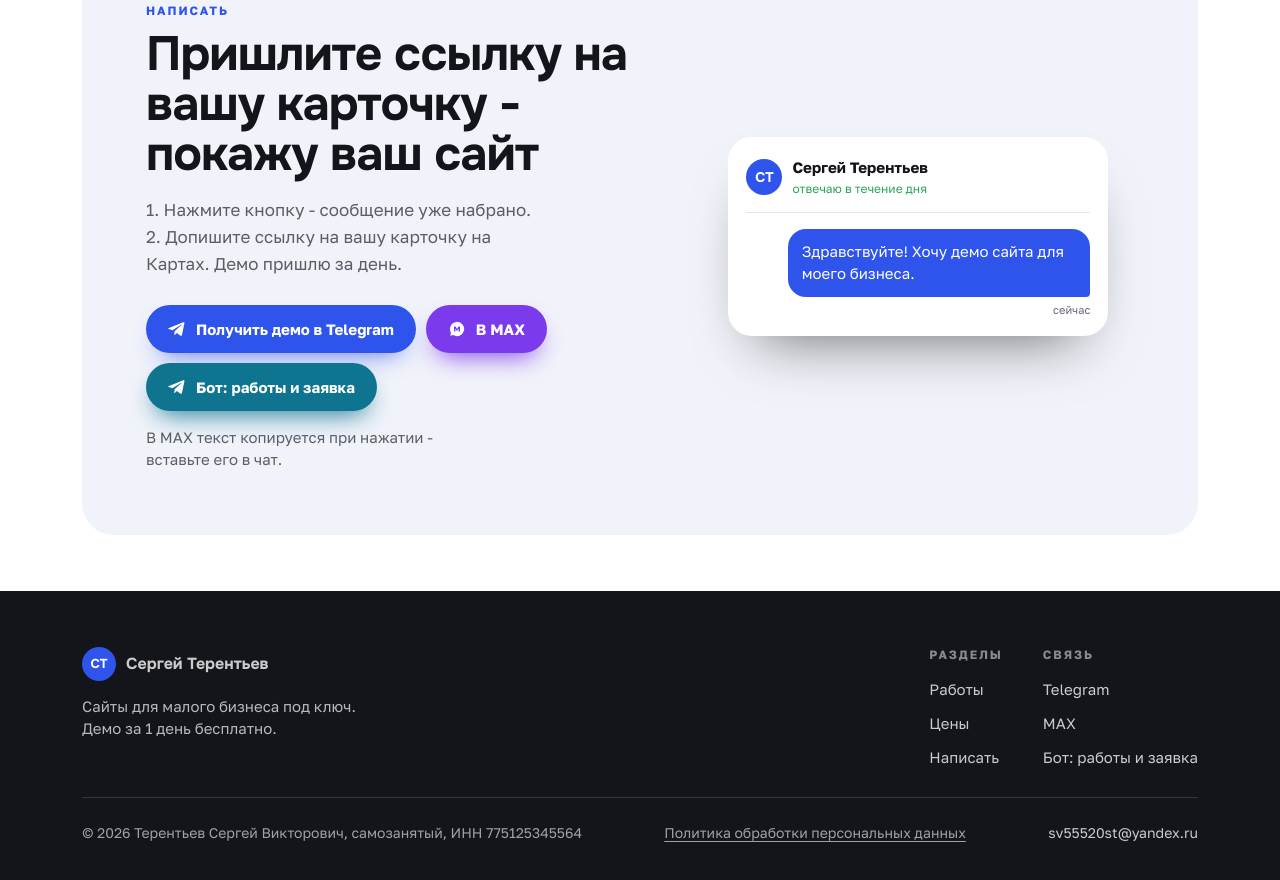
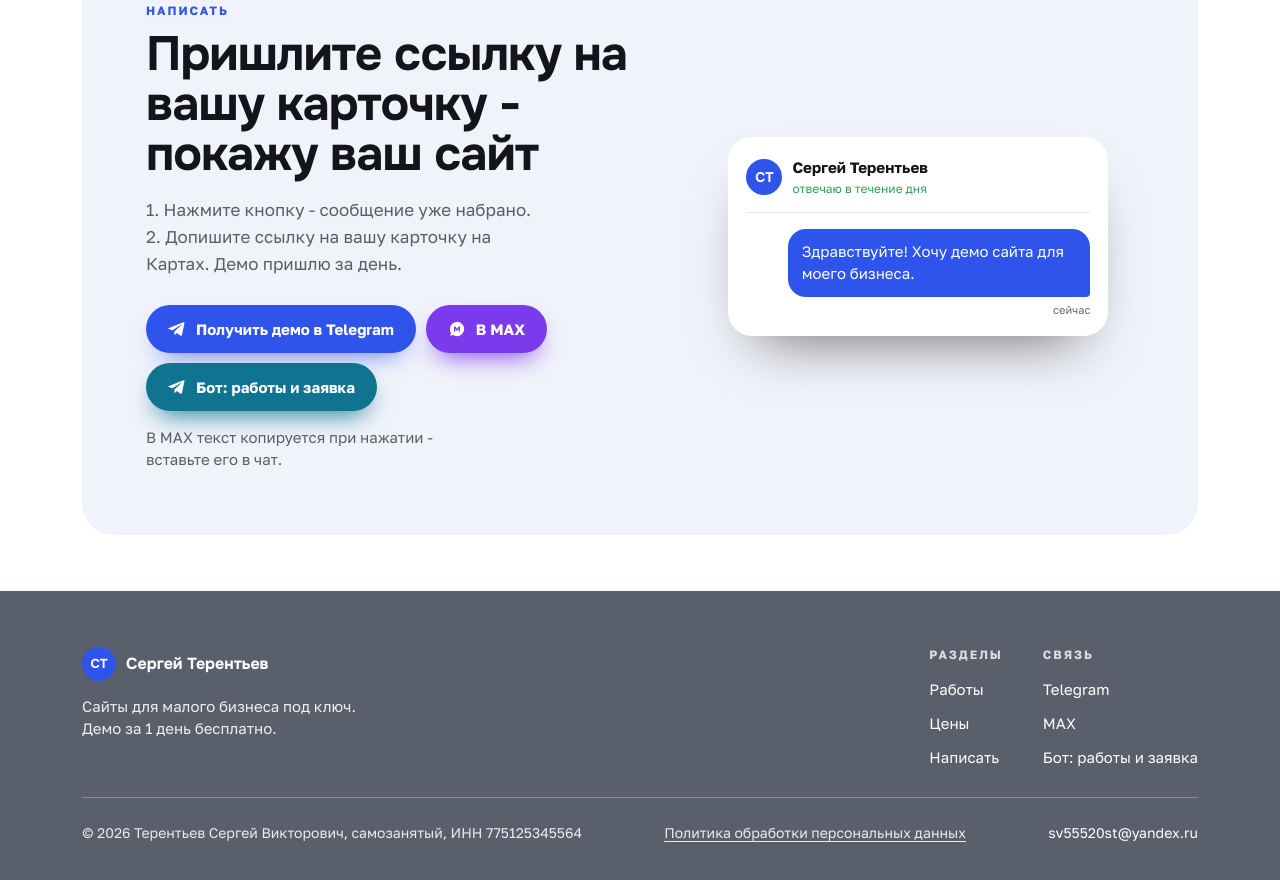
Before and after one commit to ajax55sv-cell/terentev-saity, a plain HTML site: page index.html in a window 1280 px wide. Shown: the part 7470-8350 px from the top of the page. Drawn offline with Linux system fonts and the light colour scheme.

Commit message:
Подвал графитовый серый

```diff
--- a/index.html
+++ b/index.html
@@ -208,19 +208,19 @@ section.block{padding:72px 0;border-top:1px solid var(--line)}
 
 /* подвал: тёмная полоса на всю ширину, с воздухом сверху и снизу */
 .final{margin-bottom:56px}
-.foot{background:var(--ink);color:rgba(255,255,255,.7);font-size:15px}
+.foot{background:#5A5F6C;color:rgba(255,255,255,.9);font-size:15px}
 .foot-in{display:grid;gap:28px 40px;padding-top:56px;padding-bottom:56px}
 @media (min-width:760px){.foot-in{grid-template-columns:1fr auto auto;align-items:start}}
 .foot-brand{display:flex;align-items:center;gap:10px;color:#fff;font:700 16px/1 var(--display);text-decoration:none}
 .foot-brand i{width:34px;height:34px;border-radius:50%;background:var(--accent);display:grid;place-items:center;color:#fff;font:700 13px/1 var(--display);font-style:normal}
 .foot-sub{margin:14px 0 0;max-width:34ch;line-height:1.5}
-.foot h4{margin:0 0 14px;font:700 12px/1.3 var(--body);letter-spacing:.16em;text-transform:uppercase;color:rgba(255,255,255,.5)}
+.foot h4{margin:0 0 14px;font:700 12px/1.3 var(--body);letter-spacing:.16em;text-transform:uppercase;color:rgba(255,255,255,.78)}
 .foot ul{list-style:none;margin:0;padding:0;display:grid;gap:10px}
-.foot a{color:rgba(255,255,255,.78);text-decoration:none}
-.foot a:hover{color:#fff;text-decoration:underline}
+.foot a{color:#fff;text-decoration:none}
+.foot a:hover{color:#DCE4FF;text-decoration:underline}
 .foot a.foot-brand:hover{text-decoration:none}
 .foot .legal-link a{text-decoration:underline;text-underline-offset:3px}
-.foot-copy{grid-column:1/-1;border-top:1px solid rgba(255,255,255,.14);padding-top:24px;font-size:14px;color:rgba(255,255,255,.6);display:flex;flex-wrap:wrap;gap:8px 24px;justify-content:space-between}
+.foot-copy{grid-column:1/-1;border-top:1px solid rgba(255,255,255,.28);padding-top:24px;font-size:14px;color:rgba(255,255,255,.88);display:flex;flex-wrap:wrap;gap:8px 24px;justify-content:space-between}
 .toast{position:fixed;left:50%;bottom:24px;transform:translate(-50%,140%);background:var(--ink);color:#fff;padding:14px 20px;border-radius:14px;font-size:15px;z-index:50;transition:transform .35s cubic-bezier(.2,.8,.2,1),visibility .35s;max-width:calc(100% - 32px);visibility:hidden}
 .toast.show{transform:translate(-50%,0);visibility:visible}
 .js .reveal{opacity:0;transform:translateY(24px);transition:opacity .7s ease,transform .7s cubic-bezier(.2,.8,.2,1)}
```
